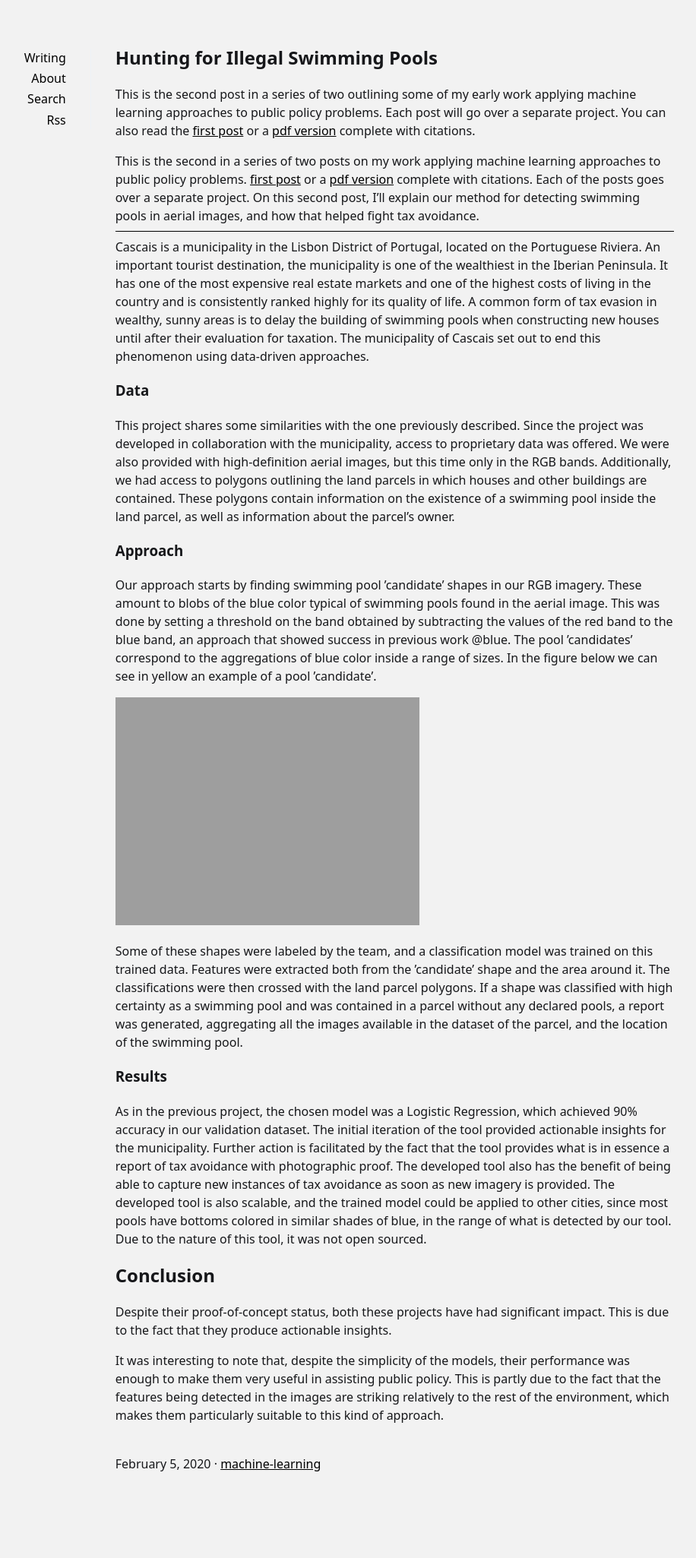
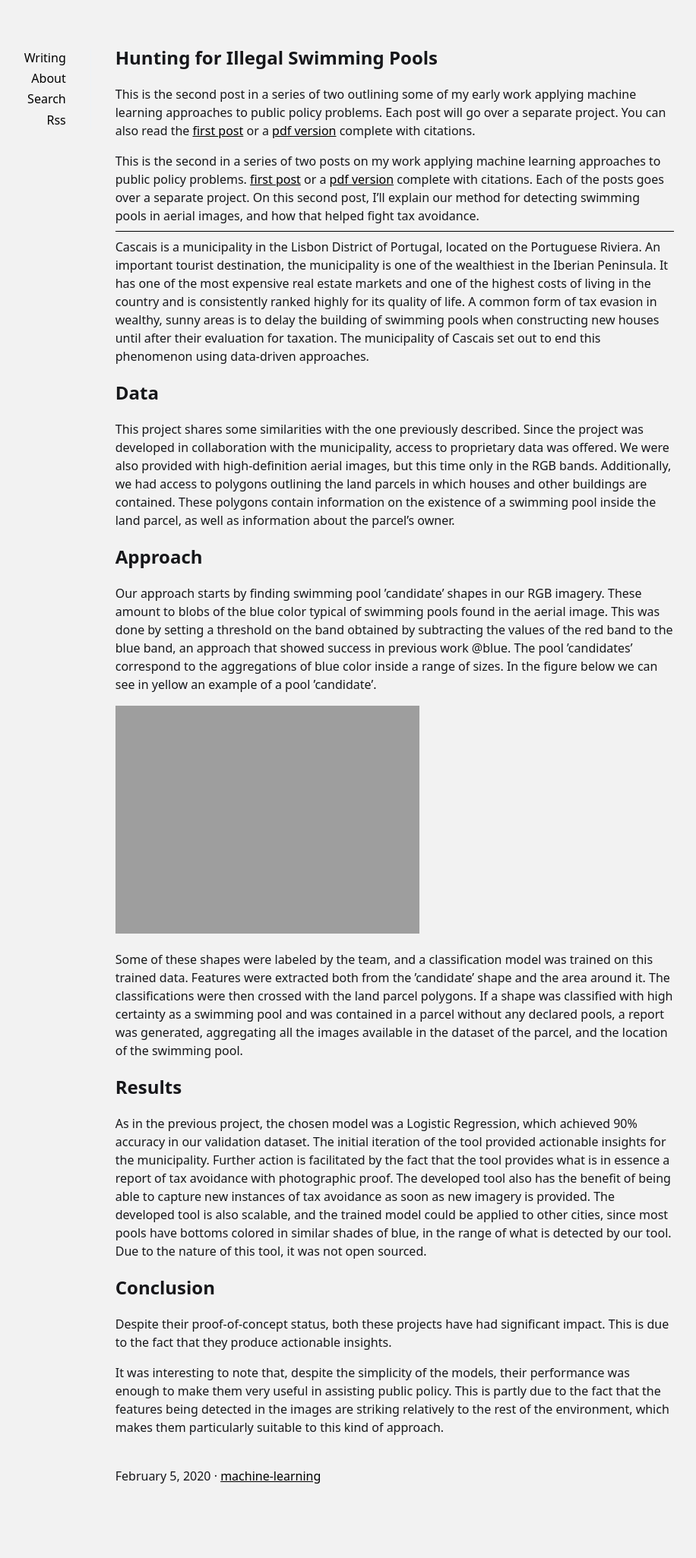
Before and after one commit to fernandeslouro/blog, a Jekyll site: the page built from _posts/2020-02-05-hunting-for-illegal-swimming-pools.md, in a window 1280 px wide. Shown: the whole page at 76% size, without its empty margins (201-1117 px from the left). Built offline with Jekyll 4.4.1, drawn with Linux system fonts in a browser that asks for light colours.

```diff
--- a/_posts/2020-02-05-hunting-for-illegal-swimming-pools.md
+++ b/_posts/2020-02-05-hunting-for-illegal-swimming-pools.md
@@ -12,11 +12,11 @@ This is the second in a series of two posts on my work applying machine learning
 
 Cascais is a municipality in the Lisbon District of Portugal, located on the Portuguese Riviera. An important tourist destination, the municipality is one of the wealthiest in the Iberian Peninsula. It has one of the most expensive real estate markets and one of the highest costs of living in the country and is consistently ranked highly for its quality of life. A common form of tax evasion in wealthy, sunny areas is to delay the building of swimming pools when constructing new houses until after their evaluation for taxation. The municipality of Cascais set out to end this phenomenon using data-driven approaches.
 
-### Data
+# Data
 
 This project shares some similarities with the one previously described. Since the project was developed in collaboration with the municipality, access to proprietary data was offered. We were also provided with high-definition aerial images, but this time only in the RGB bands. Additionally, we had access to polygons outlining the land parcels in which houses and other buildings are contained. These polygons contain information on the existence of a swimming pool inside the land parcel, as well as information about the parcel’s owner.
 
-### Approach
+# Approach
 
 Our approach starts by finding swimming pool ’candidate’ shapes in our RGB imagery. These amount to blobs of the blue color typical of swimming pools found in the aerial image. This was done by setting a threshold on the band obtained by subtracting the values of the red band to the blue band, an approach that showed success in previous work @blue. The pool ’candidates’ correspond to the aggregations of blue color inside a range of sizes. In the figure below we can see in yellow an example of a pool ’candidate’.
 
@@ -24,11 +24,11 @@ Our approach starts by finding swimming pool ’candidate’ shapes in our RGB i
 
 Some of these shapes were labeled by the team, and a classification model was trained on this trained data. Features were extracted both from the ’candidate’ shape and the area around it. The classifications were then crossed with the land parcel polygons. If a shape was classified with high certainty as a swimming pool and was contained in a parcel without any declared pools, a report was generated, aggregating all the images available in the dataset of the parcel, and the location of the swimming pool.
 
-### Results
+# Results
 
 As in the previous project, the chosen model was a Logistic Regression, which achieved 90% accuracy in our validation dataset. The initial iteration of the tool provided actionable insights for the municipality. Further action is facilitated by the fact that the tool provides what is in essence a report of tax avoidance with photographic proof. The developed tool also has the benefit of being able to capture new instances of tax avoidance as soon as new imagery is provided. The developed tool is also scalable, and the trained model could be applied to other cities, since most pools have bottoms colored in similar shades of blue, in the range of what is detected by our tool. Due to the nature of this tool, it was not open sourced.
 
-## Conclusion
+# Conclusion
 
 Despite their proof-of-concept status, both these projects have had significant impact. This is due to the fact that they produce actionable insights.
 
```
